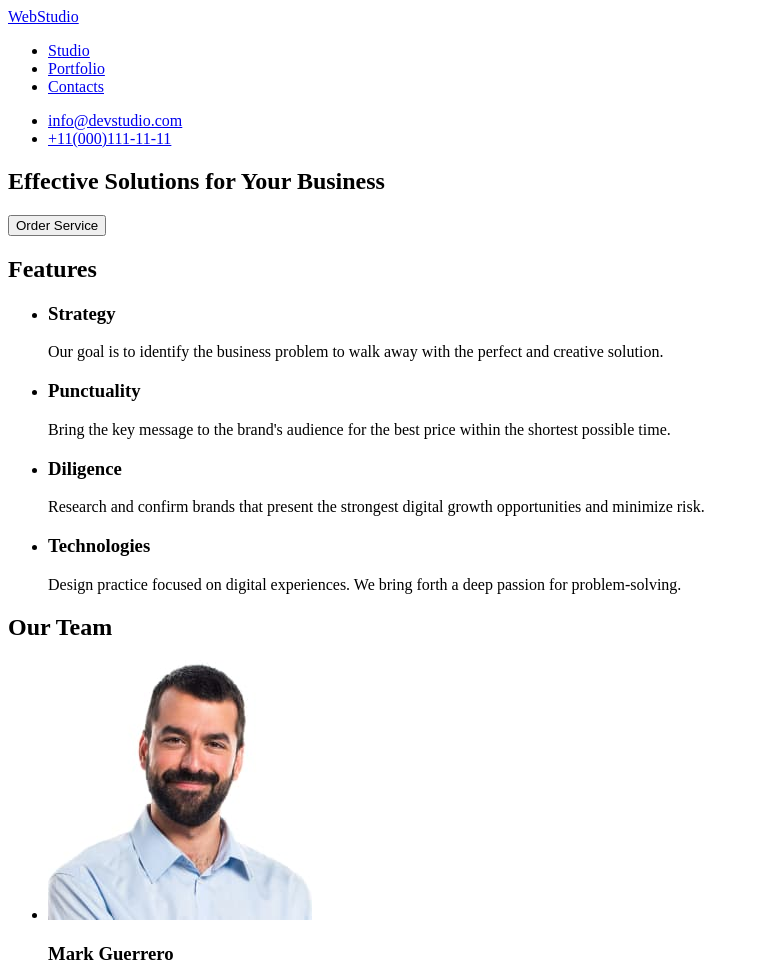
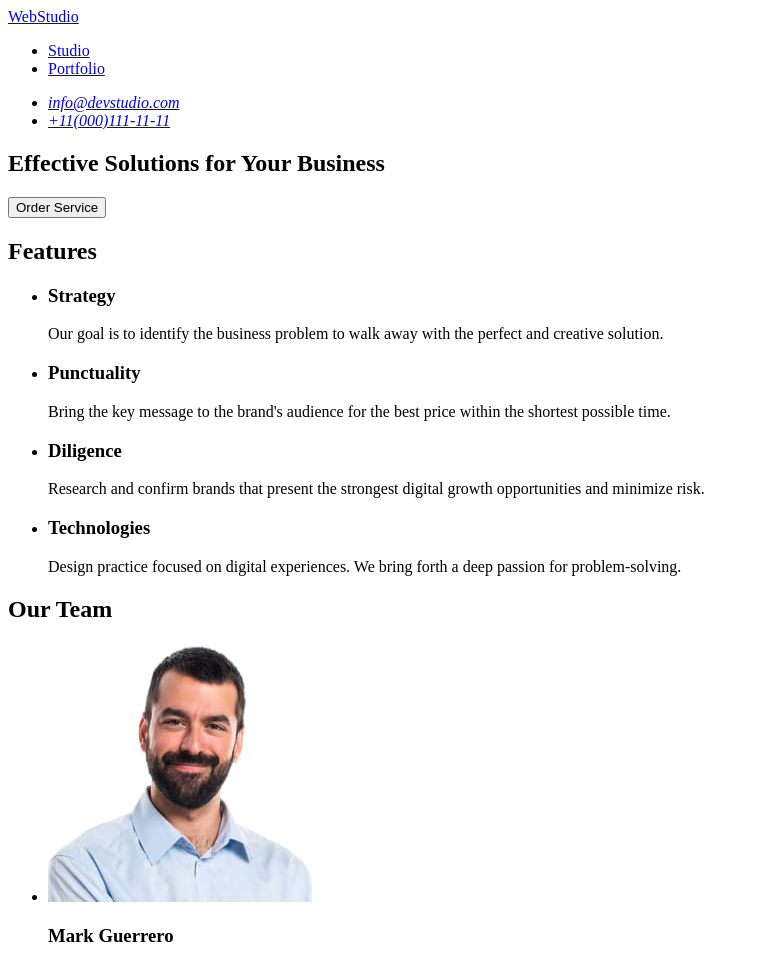
Before and after one commit to Max6711/goit-markup-hw-01, a plain HTML site: page index.html in a window 1280 px wide. Shown: the top 963 px of the page, without its empty margins (0-759 px from the left). Drawn offline with Linux system fonts and the light colour scheme.

Commit message:
Update index.html

```diff
--- a/index.html
+++ b/index.html
@@ -15,14 +15,16 @@
     <ul>
         <li><a href="#studio">Studio</a></li>
         <li><a href="#portfolio">Portfolio</a></li>
-        <li><a href="#contacts">Contacts</a></li>
+
     </ul>
 </nav>
 
+<address>
 <ul>
         <li><a href="mailto:info@devstudio.com">info@devstudio.com</a></li>
         <li><a href="tel:+11(000)111-11-11">+11(000)111-11-11</a></li>
 </ul>
+</address>
 </header>
 
    <main>
```
